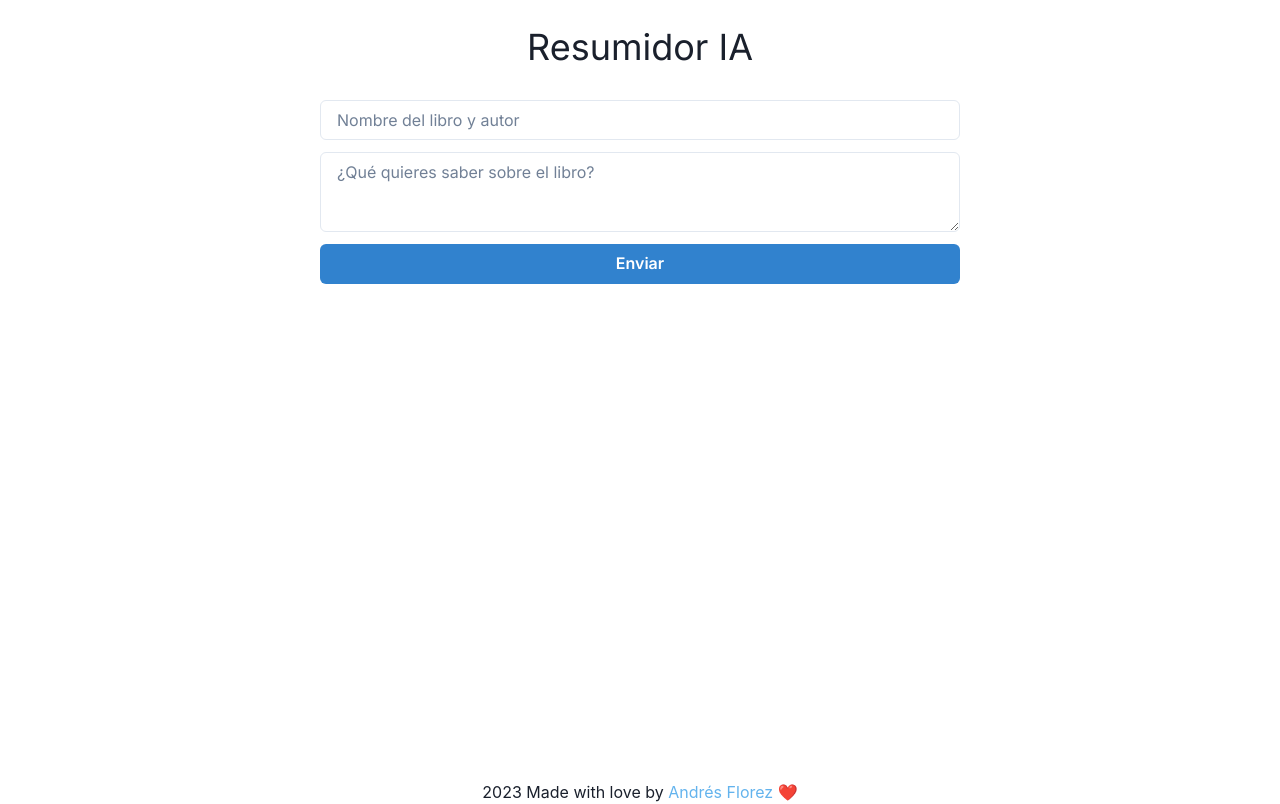
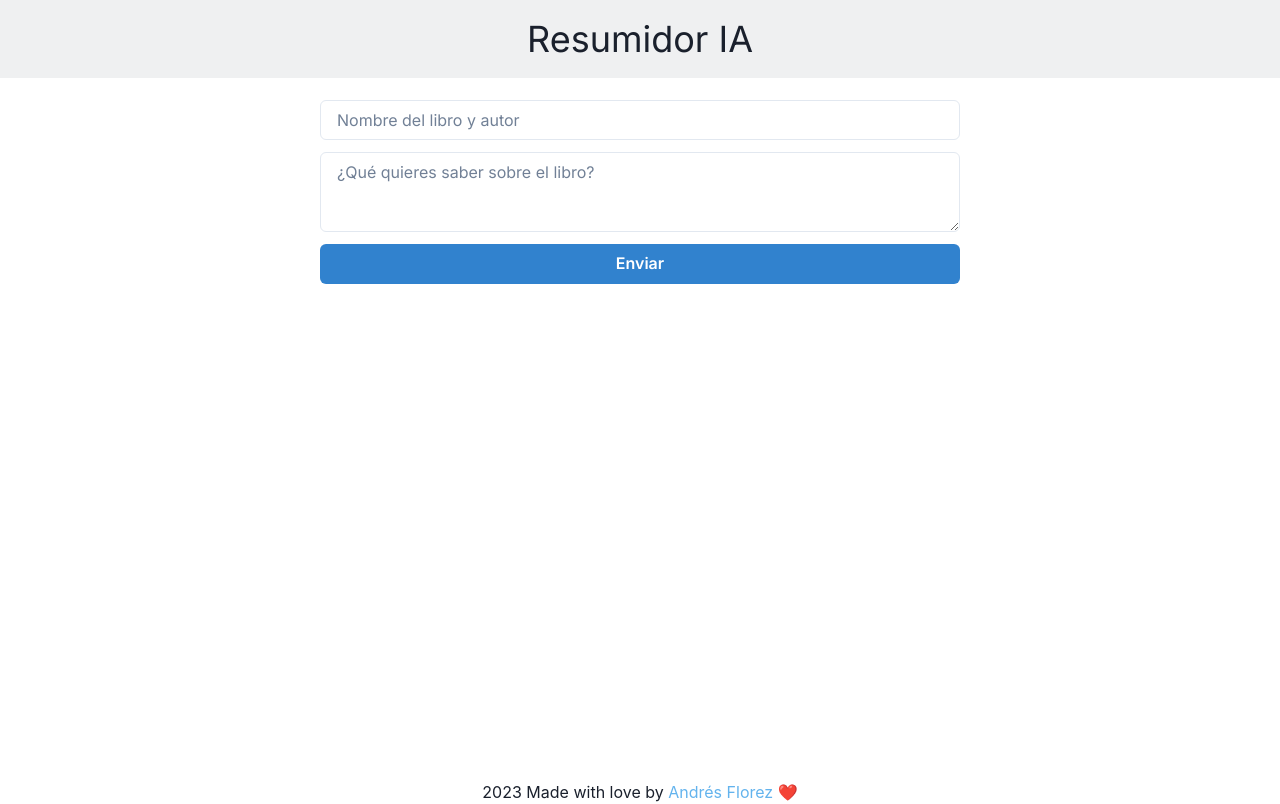
Before and after one commit to andresflorez16/resumidor-ia, a Next.js app: page / in a window 1280 px wide. Built offline with nearby package versions, Linux system fonts and the light colour scheme.

Commit message:
add blur

```diff
--- a/src/components/header.js
+++ b/src/components/header.js
@@ -7,10 +7,13 @@ export default function Header () {
   return (
     <Box
       w='100%'
+      bg='#1a202c11'
+      backdropFilter='blur(5px)'
+      zIndex={10}
       textAlign='center'
       position='fixed'
       top={0}
-      mt={5}
+      p={3}
     >
       <Text fontSize='4xl' className={inter.className}>Resumidor IA</Text>
     </Box>
```
